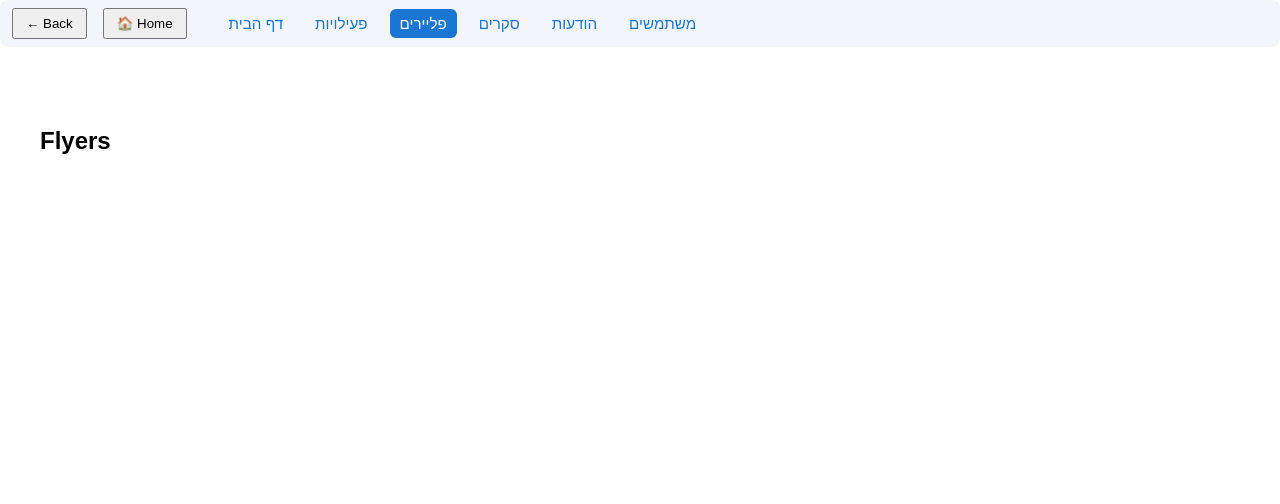
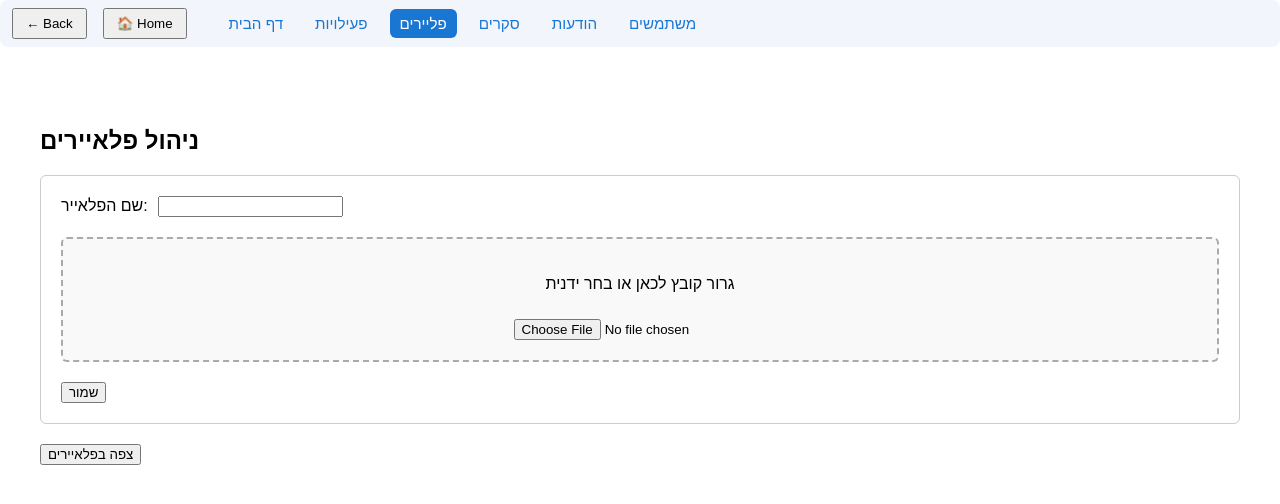
Before and after one commit to Lior30/Veterans-Center-website, a React (Vite) app: page /flyers in a window 1280 px wide. Shown: the top 504 px of the page. Built offline with nearby package versions, Linux system fonts and the light colour scheme.

Commit message:
Added flyer management, but without the option to see the flyers (photos) because we cant save them to the firebase until wwe create a new firebase with different settings (in monday)

```diff
--- a/package.json
+++ b/package.json
@@ -589,7 +589,7 @@
 
 
 
-"vite": "^6.2.0"
+"vite": "^6.3.5"
 
 
 
--- a/src/components/FlyerManager.jsx
+++ b/src/components/FlyerManager.jsx
@@ -1,10 +1,51 @@
-import React from "react";
+import React, { useState } from "react";
+import FlyerUploader from "./FlyerUploader";
+import FlyerService from "./FlyerService";
 
 export default function FlyerManager() {
+  const [viewing, setViewing] = useState(false);
+  const [flyers, setFlyers] = useState([]);
+
+  const handleUpload = async (name, file) => {
+    await FlyerService.uploadFlyer(name, file);
+    alert("הפלאייר נשמר בהצלחה!");
+  };
+
+  const fetchFlyers = async () => {
+    const result = await FlyerService.getFlyers();
+    setFlyers(result);
+    setViewing(true);
+  };
+
   return (
     <div style={{ padding: 40 }}>
-      <h2>Flyers</h2>
-      {/* TODO: add drag-drop or file picker + link to activities */}
+      <h2>ניהול פלאיירים</h2>
+
+      <FlyerUploader onSubmit={handleUpload} />
+
+      <button style={{ marginTop: 20 }} onClick={fetchFlyers}>
+        צפה בפלאיירים
+      </button>
+
+      {viewing && flyers.length > 0 && (
+        <div style={{ marginTop: 30 }}>
+          <h3>פלאיירים קיימים:</h3>
+          <ul>
+            {flyers.map((f) => (
+              <li key={f.id}>
+                {f.name}{" "}
+                <a href={f.url} target="_blank" rel="noopener noreferrer">
+                  (הצג)
+                </a>
+              </li>
+            ))}
+          </ul>
+        </div>
+      )}
+
+      {viewing && flyers.length === 0 && (
+        <p style={{ marginTop: 30 }}>לא נמצאו פלאיירים.</p>
+      )}
     </div>
   );
 }
--- /dev/null
+++ b/src/components/FlyerService.jsx
@@ -0,0 +1,50 @@
+// src/components/FlyerService.jsx
+import { db, storage } from "../firebase";
+import {
+  collection,
+  addDoc,
+  getDocs,
+  serverTimestamp,
+} from "firebase/firestore";
+import {
+  ref,
+  uploadBytes,
+  getDownloadURL,
+} from "firebase/storage";
+
+const FlyerService = {
+  async uploadFlyer(name, file) {
+    if (!name || !file) {
+      throw new Error("Missing name or file");
+    }
+
+    try {
+      // Upload file to Storage
+      const storageRef = ref(storage, `flyers/${Date.now()}_${file.name}`);
+      await uploadBytes(storageRef, file);
+      const fileUrl = await getDownloadURL(storageRef);
+
+      // Save metadata to Firestore
+      await addDoc(collection(db, "flyers"), {
+        name,
+        fileUrl,
+        createdAt: serverTimestamp(),
+      });
+    } catch (error) {
+      console.error("Error uploading flyer:", error);
+      throw error;
+    }
+  },
+
+  async getFlyers() {
+    try {
+      const snapshot = await getDocs(collection(db, "flyers"));
+      return snapshot.docs.map((doc) => ({ id: doc.id, ...doc.data() }));
+    } catch (error) {
+      console.error("Error fetching flyers:", error);
+      throw error;
+    }
+  },
+};
+
+export default FlyerService;
--- /dev/null
+++ b/src/components/FlyerUploader.jsx
@@ -0,0 +1,84 @@
+// src/components/FlyerUploader.jsx
+import React, { useState, useRef } from "react";
+
+export default function FlyerUploader({ onSubmit }) {
+  const [name, setName] = useState("");
+  const [file, setFile] = useState(null);
+  const dropRef = useRef();
+
+  const handleFileChange = (e) => {
+    setFile(e.target.files[0]);
+  };
+
+  const handleDrop = (e) => {
+    e.preventDefault();
+    const droppedFile = e.dataTransfer.files[0];
+    if (droppedFile) {
+      setFile(droppedFile);
+    }
+    dropRef.current.classList.remove("drag-over");
+  };
+
+  const handleDragOver = (e) => {
+    e.preventDefault();
+    dropRef.current.classList.add("drag-over");
+  };
+
+  const handleDragLeave = () => {
+    dropRef.current.classList.remove("drag-over");
+  };
+
+  const handleSubmit = () => {
+    if (!name.trim() || !file) {
+      alert("אנא מלא שם ובחר קובץ.");
+      return;
+    }
+    onSubmit(name.trim(), file);
+    setName("");
+    setFile(null);
+  };
+
+  return (
+    <div style={{ border: "1px solid #ccc", padding: 20, borderRadius: 6 }}>
+      <label>
+        שם הפלאייר:
+        <input
+          type="text"
+          value={name}
+          onChange={(e) => setName(e.target.value)}
+          style={{ marginLeft: 10 }}
+        />
+      </label>
+
+      <div
+        ref={dropRef}
+        onDrop={handleDrop}
+        onDragOver={handleDragOver}
+        onDragLeave={handleDragLeave}
+        style={{
+          marginTop: 20,
+          border: "2px dashed #aaa",
+          padding: 20,
+          borderRadius: 6,
+          textAlign: "center",
+          backgroundColor: "#f9f9f9",
+        }}
+      >
+        {file ? (
+          <p>קובץ שנבחר: {file.name}</p>
+        ) : (
+          <p>גרור קובץ לכאן או בחר ידנית</p>
+        )}
+        <input
+          type="file"
+          onChange={handleFileChange}
+          style={{ marginTop: 10 }}
+        />
+      </div>
+
+      <button onClick={handleSubmit} style={{ marginTop: 20 }}>
+        שמור
+      </button>
+    </div>
+  );
+}
```
Also changed, not shown: src/components/FlyersDesign.jsx (added, +107 -0 lines), src/components/FlyersWatchContainer.jsx (added, +27 -0 lines), src/components/FlyersWatchDesign.jsx (added, +25 -0 lines), 1 other file (tests, documents, lock files or other folders).
